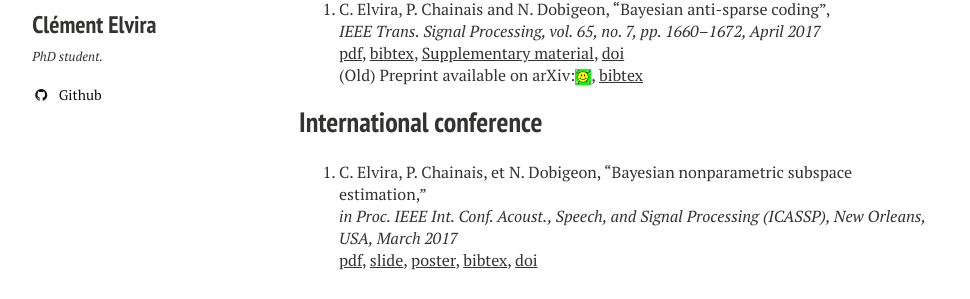
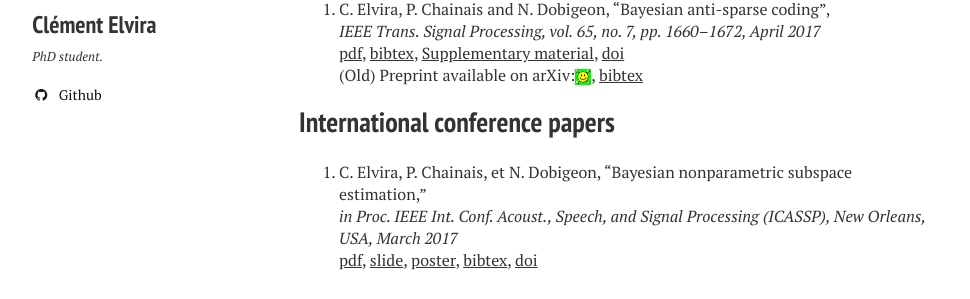
Before and after one commit to c-elvira/c-elvira.github.io-old, a Jekyll site: the page built from publication/index.md, in a window 1280 px wide. Shown: the part 319-618 px from the top of the page, without its empty margins (21-991 px from the left). Built offline with Jekyll 4.4.1, drawn with Linux system fonts in a browser that asks for light colours; nearby versions of some CDN libraries.

Commit message:
Update index.md
adding papers

```diff
--- a/publication/index.md
+++ b/publication/index.md
@@ -17,7 +17,7 @@ comments: true
 [pdf](../pdf/elvira2017_TSP.pdf),    [bibtex](../bibtex/elvira2017_TSP.md),    [Supplementary material](../pdf/elvira2017_TSP_supp_mat.pdf),     [doi](https://doi.org/10.1109/TSP.2016.2645543)<br/>
 (Old) Preprint available on arXiv:[![arXiv](../images/logo/arxiv_icon.png)](http://arxiv.org/abs/1512.06086), [bibtex](../bibtex/elvira2017_iccasp.md) <br/>
 
-## International conference
+## International conference papers
 
 1. C. Elvira, P. Chainais, et N. Dobigeon, "Bayesian nonparametric subspace estimation," <br/>
 *in Proc. IEEE Int. Conf. Acoust., Speech, and Signal Processing (ICASSP), New Orleans, USA, March 2017* <br/>
```
